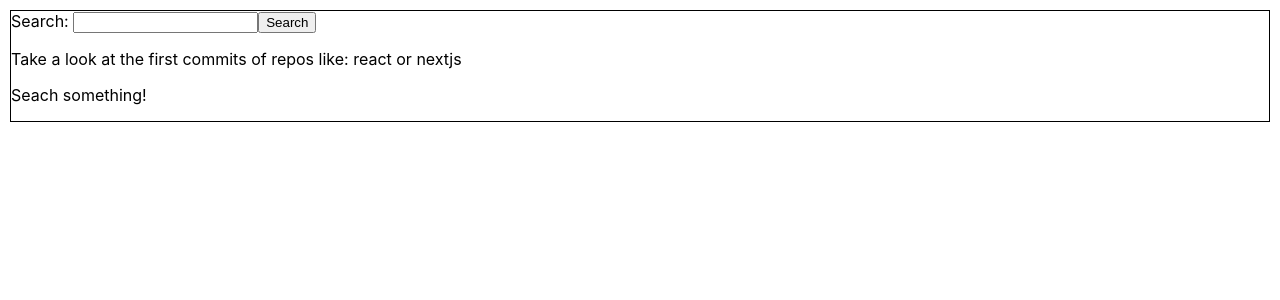
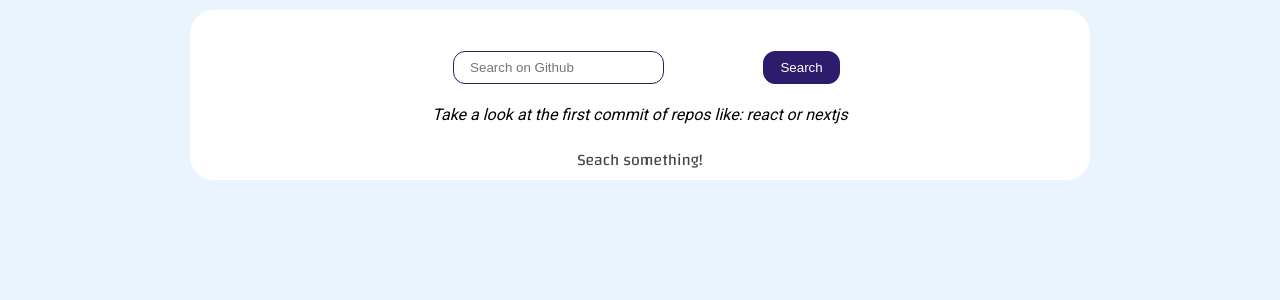
Before and after one commit to SebastianBranda/first-commit-github, a React (Create React App) app: page / in a window 1280 px wide. Shown: the top 300 px of the page. Built offline with nearby package versions, Linux system fonts and the light colour scheme.

Commit message:
added styles, added go back functionality

```diff
--- a/public/index.html
+++ b/public/index.html
@@ -1,14 +1,15 @@
 <!DOCTYPE html>
 <html lang="en">
+
 <head>
   <meta charset="utf-8" />
   <link rel="icon" href="%PUBLIC_URL%/favicon.ico" />
   <meta name="viewport" content="width=device-width, initial-scale=1" />
   <meta name="theme-color" content="#000000" />
-    <meta
-      name="description"
-      content="Web site created using create-react-app"
-    />
+  <meta name="description" content="Web site created using create-react-app" />
+  <link rel="preconnect" href="https://fonts.googleapis.com">
+  <link rel="preconnect" href="https://fonts.gstatic.com" crossorigin>
+  <link href="https://fonts.googleapis.com/css2?family=Changa&family=Roboto:wght@400;900&display=swap" rel="stylesheet">
   <link rel="apple-touch-icon" href="%PUBLIC_URL%/logo192.png" />
   <!--
       manifest.json provides metadata used when your web app is installed on a
@@ -24,8 +25,9 @@
       work correctly both with client-side routing and a non-root public URL.
       Learn how to configure a non-root public URL by running `npm run build`.
     -->
-    <title>React App</title>
+  <title>First Commit - Search on Github</title>
 </head>
+
 <body>
   <noscript>You need to enable JavaScript to run this app.</noscript>
   <div id="root"></div>
@@ -40,4 +42,5 @@
       To create a production bundle, use `npm run build` or `yarn build`.
     -->
 </body>
+
 </html>
--- a/src/App.css
+++ b/src/App.css
@@ -1,55 +1,181 @@
-.App {
-  text-align: center;
+* {
+  box-sizing: border-box;
+  margin: 0;
+  padding: 0;
 }
 
-.App-logo {
-  height: 40vmin;
-  pointer-events: none;
+body {
+  height: 100%;
+  border: 0;
+  background-color: #e9f4ff;
+  font-family: 'Roboto', sans-serif;
 }
 
-@media (prefers-reduced-motion: no-preference) {
-  .App-logo {
-    animation: App-logo-spin infinite 20s linear;
-  }
-}
-
-.App-header {
-  background-color: #282c34;
-  min-height: 100vh;
+#root {
   display: flex;
   flex-direction: column;
-  align-items: center;
-  justify-content: center;
-  font-size: calc(10px + 2vmin);
-  color: white;
-}
-
-.App-link {
-  color: #61dafb;
-}
-
-@keyframes App-logo-spin {
-  from {
-    transform: rotate(0deg);
-  }
-
-  to {
-    transform: rotate(360deg);
-  }
+  justify-content: space-between;
+  margin: 0;
 }
 
 div {
   margin: 10px;
-  border: 1px solid black;
+  /* border: 1px solid black; */
+}
+
+img {
+  margin: 0 10px;
+  max-width: 3rem;
+  border-radius: 50%;
+}
+
+form {
+  margin: 0.5rem;
+  display: flex;
+  flex-direction: column;
+  align-items: center;
+  justify-content: space-between;
+}
+
+form input {
+  padding: 0.5rem 1rem;
+  border: 1px solid #2C1C6B;
+  border-radius: 12px;
+  margin: 0.8rem;
+  width: 100%;
+}
+
+form input:focus {
+  outline: none;
+}
+
+form button {
+  width: 100%;
+}
+
+.search-description {
+  font-style: italic;
+  margin-bottom: 1rem;
+}
+
+.container {
+  margin: 10px auto;
+  padding: 10px;
+  display: flex;
+  flex-direction: column;
+  align-items: center;
+  width: 95%;
+  background-color: #fff;
+  border-radius: 1.5rem;
 }
 
 .list-of-cards {
+  margin: 1rem auto;
   display: flex;
   flex-direction: row;
   flex-wrap: wrap;
 }
 
 .card {
-  min-width: 300px;
-  max-width: 400px;
+  margin: 10px auto;
+  padding: 16px;
+  width: 100%;
+  border: 1px solid #2C1C6B;
+  border-radius: 1.5rem;
+  display: flex;
+  flex-direction: column;
+  justify-content: space-between;
 }
+
+.card h2 {
+  font-size: 2rem;
+}
+
+.card header {
+  margin-bottom: 1rem;
+}
+
+.text-muted {
+  font-family: 'Changa', sans-serif;
+  color: #444;
+  line-height: 1.3;
+}
+
+.icon-star {
+  color: goldenrod;
+}
+
+.d-flex-row {
+  display: flex;
+  flex-direction: row;
+  align-items: center;
+  justify-content: space-between;
+}
+
+.more-info button {
+  padding: 0.5rem 1rem;
+  background-color: #2C1C6B;
+  color: #fff;
+  border: 1px solid #2C1C6B;
+  border-radius: 12px;
+}
+
+.more-info button:hover {
+  cursor: pointer;
+}
+
+.info-repo,
+.info-first-commit {
+  margin-bottom: 1rem;
+  width: 100%;
+  max-width: 600px;
+  line-height: 1.8;
+}
+
+.info-repo header {
+  text-align: center;
+  margin: 1rem 0 2rem 0;
+}
+
+.info-repo header h2 {
+  font-size: 3rem;
+}
+
+.info-repo header p {
+  font-size: 1.5rem;
+}
+
+.info-repo p span,
+.info-first-commit p span {
+  font-weight: bold;
+}
+
+.info-first-commit h3 {
+  font-size: 2rem;
+}
+
+.info-first-commit-author {
+  display: flex;
+  flex-direction: row;
+  align-items: center;
+}
+
+
+@media (min-width: 1000px) {
+  form {
+    flex-direction: row;
+  }
+
+  form input,
+  form button {
+    width: auto;
+  }
+
+  .container {
+    max-width: 900px;
+  }
+
+  .card {
+    width: 48%;
+  }
+}
--- a/src/components/ListOfRepos.jsx
+++ b/src/components/ListOfRepos.jsx
@@ -1,19 +1,8 @@
-import React, { useEffect, useState } from 'react'
-import { useFetch } from '../hooks/useFetch'
+import React from 'react'
 import RepoCard from './RepoCard'
 
-const BASE_URL = "https://api.github.com/search/repositories?q="
-// const url = "https://jsonplaceholder.typicode.com/todos"
-
-const ListOfRepos = ({ searchInput }) => {
-    const [repos, setRepos] = useState([])
-    const { data, isLoading, hasError } = useFetch(`${BASE_URL}${searchInput}`)
-
-    useEffect(() => {
-        setRepos(data?.items)
-    }, [data])
-
-    const listOfRepos = repos?.map(repo => <RepoCard data={repo} key={repo.id} />)
+const ListOfRepos = ({ searchInput, list = null, isLoading = true }) => {
+    const listOfRepos = list?.map(repo => <RepoCard data={repo} key={repo.id} />)
 
     return (
         <>
--- a/src/components/RepoCard.jsx
+++ b/src/components/RepoCard.jsx
@@ -13,17 +13,21 @@ const RepoCard = ({ data }) => {
     return (
         <section className='card'>
             <header>
-                <h3>{data.name}</h3>
-                <p>{data.description}</p>
+                <h2>{data.name}</h2>
+                <p className='text-muted'>{data.description}</p>
             </header>
+
             <p>
                 <a href={data.homepage} target="_blank" rel="noopener noreferrer">{data.homepage}</a>
             </p>
-            <p><IconStar /> Stars: {data.stargazers_count}</p>
 
-            <Link to="/first-commit">
-                <button onClick={handleClick}>Select</button>
-            </Link>
+            <div className='more-info d-flex-row'>
+                <p><IconStar /> Stars: {data.stargazers_count}</p>
+
+                <Link to="/first-commit">
+                    <button onClick={handleClick}>Seach first commit</button>
+                </Link>
+            </div>
         </section >
     )
 }
--- a/src/components/SearchRepo.jsx
+++ b/src/components/SearchRepo.jsx
@@ -10,14 +10,14 @@ const SearchRepo = ({ setSearchInput }) => {
     }
 
     return (
-        <>
+        <div className='more-info'>
             <form onSubmit={handleSubmit}>
-                <label htmlFor="repo">Search: </label>
-                <input onChange={onInputChange} type="text" name="repo" id="repo" />
+                {/* <label htmlFor="repo">Search: </label> */}
+                <input onChange={onInputChange} type="text" name="repo" id="repo" placeholder='Search on Github' />
                 <button type="submit">Search</button>
             </form>
-            <p>Take a look at the first commits of repos like: react or nextjs</p>
-        </>
+            <p className='search-description'>Take a look at the first commit of repos like: react or nextjs</p>
+        </div>
     )
 }
 
--- a/src/context/RepoProvider.jsx
+++ b/src/context/RepoProvider.jsx
@@ -4,8 +4,21 @@ import { RepoContext } from './RepoContext'
 const RepoProvider = ({ children }) => {
     const [repo, setRepo] = useState({ ok: "chau" })
 
+    const [repoInputSearch, setRepoInputSearch] = useState("")
+    const [listOfRepos, setListOfRepos] = useState([])
+    const [isLoadingRepos, setIsLoadingRepos] = useState(false)
+
     return (
-        <RepoContext.Provider value={{ repo, setRepo }}>
+        <RepoContext.Provider value={{
+            repo,
+            setRepo,
+            repoInputSearch,
+            setRepoInputSearch,
+            listOfRepos,
+            setListOfRepos,
+            isLoadingRepos,
+            setIsLoadingRepos
+        }}>
             {children}
         </RepoContext.Provider>
     )
--- a/src/pages/FirstCommitSearchPage.jsx
+++ b/src/pages/FirstCommitSearchPage.jsx
@@ -1,21 +1,43 @@
-import React, { useState } from 'react'
+import React, { useState, useContext, useEffect } from 'react'
 import ListOfRepos from '../components/ListOfRepos'
 import SearchRepo from '../components/SearchRepo'
-import { useFetch } from '../hooks/useFetch'
+import { RepoContext } from '../context/RepoContext'
+
+const BASE_URL = "https://api.github.com/search/repositories?q="
 
 const FirstCommitSearchPage = () => {
     const [searchInput, setSearchInput] = useState("")
+    const { repoInputSearch,
+        setRepoInputSearch,
+        listOfRepos,
+        setListOfRepos,
+        isLoadingRepos,
+        setIsLoadingRepos } = useContext(RepoContext)
+
+    useEffect(() => {
+        if (searchInput !== "" && searchInput !== repoInputSearch) {
+            setIsLoadingRepos(true)
+            setRepoInputSearch(searchInput)
+            fetch(`${BASE_URL}${searchInput}`)
+                .then((resp) => resp.json())
+                .then((myData) => {
+                    setListOfRepos(myData?.items)
+                    setIsLoadingRepos(false)
+                })
+        }
+    }, [searchInput])
 
     return (
-        <>
+        <div className='container'>
             <SearchRepo setSearchInput={setSearchInput} />
 
-            {searchInput === "" ?
-                <p>Seach something!</p>
+            {repoInputSearch === "" ?
+                <p className='text-muted'>Seach something!</p>
                 :
-                <ListOfRepos searchInput={searchInput} />
+                <ListOfRepos list={listOfRepos} isLoading={isLoadingRepos} />
             }
-        </>
+
+        </div>
     )
 }
 
--- a/src/utils/IconStar.jsx
+++ b/src/utils/IconStar.jsx
@@ -2,7 +2,7 @@ import React from 'react'
 
 export const IconStar = () => {
     return (
-        <svg xmlns="http://www.w3.org/2000/svg" fill="none" width="24" height="24" viewBox="0 0 24 24" strokeWidth={1.5} stroke="currentColor" className="w-6 h-6">
+        <svg xmlns="http://www.w3.org/2000/svg" fill="none" width="24" height="24" viewBox="0 0 24 24" strokeWidth={1.5} stroke="currentColor" className="w-6 h-6 icon-star">
             <path strokeLinecap="round" strokeLinejoin="round" d="M11.48 3.499a.562.562 0 011.04 0l2.125 5.111a.563.563 0 00.475.345l5.518.442c.499.04.701.663.321.988l-4.204 3.602a.563.563 0 00-.182.557l1.285 5.385a.562.562 0 01-.84.61l-4.725-2.885a.563.563 0 00-.586 0L6.982 20.54a.562.562 0 01-.84-.61l1.285-5.386a.562.562 0 00-.182-.557l-4.204-3.602a.563.563 0 01.321-.988l5.518-.442a.563.563 0 00.475-.345L11.48 3.5z" />
         </svg>
     )
```
Also changed, not shown: src/hooks/useFetch.js (+13 -24 lines), src/pages/FirstCommitPage.jsx (+54 -27 lines), public/logo192.png (deleted), public/logo512.png (deleted). Lines whose indentation alone changed are shown as unchanged.
